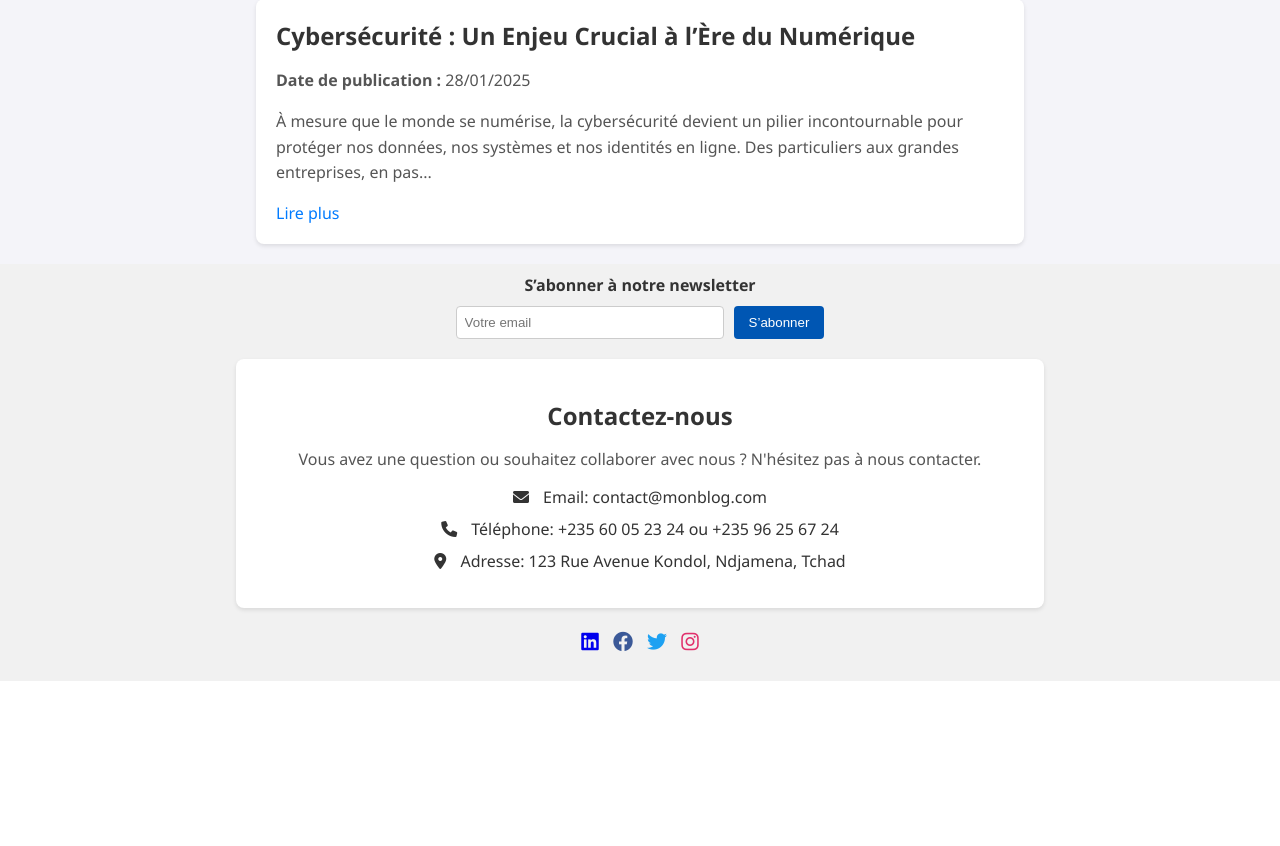
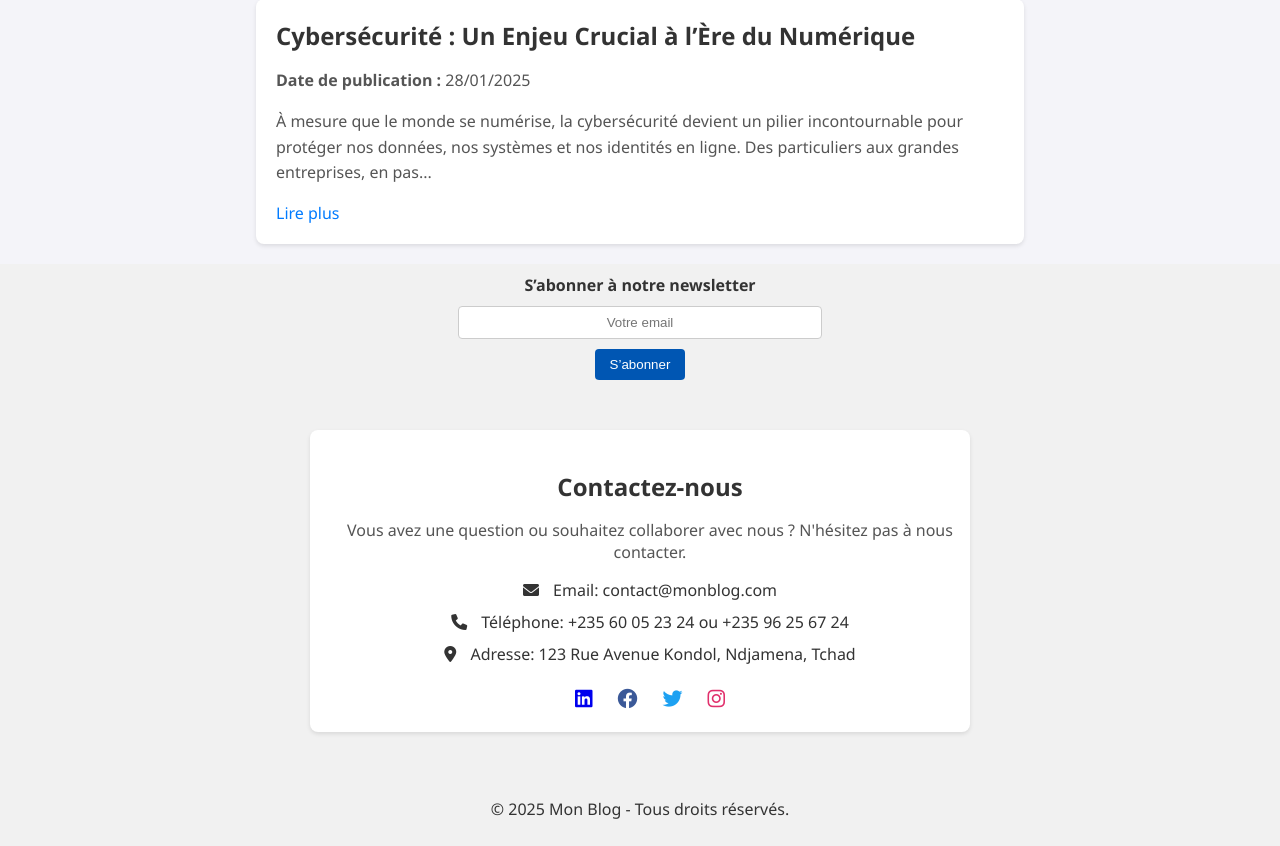
Before and after one commit to Gamaliel19/django, a Django app: page / in a window 1280 px wide. Shown: the part 1146-1992 px from the top of the page. Before the commit the page ends 1827 px from the top, so only its background shows below. Run offline with Django 5.2, Linux system fonts and the light colour scheme; data comes from the database, SQL or seed files in the repository.

Commit message:
deuxième mise à jour du code

```diff
--- a/blog_project/blog/templates/liste_articles.html
+++ b/blog_project/blog/templates/liste_articles.html
@@ -53,7 +53,6 @@
 
         .logo .highlight {
             color: gold;
-            /* Set the color of "Blog" to gold */
         }
 
         nav {
@@ -78,7 +77,6 @@
 
         .container {
             width: 60%;
-            /* Reduce the width from 80% to 60% */
             margin: 0 auto;
             flex: 1;
         }
@@ -89,6 +87,13 @@
             padding: 20px;
             border-radius: 8px;
             box-shadow: 0 2px 4px rgba(0, 0, 0, 0.1);
+            transition: transform 0.2s;
+            /* Zoom effect */
+        }
+
+        .article:hover {
+            transform: scale(1.02);
+            /* Zoom on hover */
         }
 
         .article h2 {
@@ -140,13 +145,16 @@
             display: flex;
             justify-content: center;
             gap: 10px;
+            flex-direction: column;
+            align-items: center;
+            width: 100%;
         }
 
         footer input[type="email"] {
             padding: 8px;
             border-radius: 4px;
             border: 1px solid #ccc;
-            width: 250px;
+            width: 80%;
         }
 
         footer button {
@@ -163,7 +171,7 @@
         }
 
         .social-links {
-            margin-top: 5px;
+            margin-top: 20px;
         }
 
         .social-links a {
@@ -218,6 +226,147 @@
         .contact-info i {
             margin-right: 10px;
         }
+
+        /* Desktop styles */
+        @media (min-width: 1024px) {
+            footer {
+                display: grid;
+                grid-template-columns: 1fr;
+                /* Utilise une seule colonne pour tout centrer */
+                gap: 30px;
+                justify-items: center;
+                /* Centre tout le contenu horizontalement */
+                align-items: center;
+                /* Centre tout le contenu verticalement */
+            }
+
+            footer .contact,
+            footer form {
+                width: 50%;
+                /* Limite la largeur du contenu pour éviter qu'il soit trop large */
+            }
+
+            footer input[type="email"] {
+                width: 200%;
+                /* Augmente la largeur de l'input */
+            }
+
+            .newsletter {
+                display: flex;
+                flex-direction: column;
+                align-items: center;
+                text-align: center;
+                width: 30%;
+            }
+
+            .newsletter form {
+                display: flex;
+                flex-direction: column;
+                align-items: center;
+                width: 100%;
+            }
+
+            .newsletter input[type="email"] {
+                width: 90%;
+                /* Augmente légèrement la largeur */
+                text-align: center;
+                /* Centre le texte à l'intérieur */
+            }
+
+            .newsletter button {
+                width: auto;
+                /* Adapte la largeur au contenu */
+            }
+
+            footer .contact {
+                padding-right: 0;
+                /* Réduit l'espace à droite */
+                text-align: center;
+                /* Centre le texte dans la section contact */
+            }
+
+            footer form {
+                display: flex;
+                flex-direction: column;
+                align-items: center;
+                /* Centre les éléments du formulaire */
+            }
+
+            .social-links {
+                margin-top: 20px;
+                display: flex;
+                gap: 15px;
+                justify-content: center;
+                /* Centre les icônes sociales */
+            }
+        }
+
+        /* Scroll to top button */
+        #scrollToTopBtn {
+            position: fixed;
+            /* Fixed Position */
+            bottom: 20px;
+            /* Place it at the bottom */
+            right: 30px;
+            /* Place it to the right */
+            z-index: 100;
+            /* Sit on top */
+            border: none;
+            /* No border */
+            outline: none;
+            /* No outline */
+            background-color: #007bff;
+            /* Blue Background */
+            color: white;
+            /* White text */
+            cursor: pointer;
+            /* Pointer/hand icon */
+            padding: 10px;
+            /* Some padding */
+            border-radius: 5px;
+            /* Rounded corners */
+            display: none;
+            /* Hidden by default */
+        }
+
+        /* Mobile styles */
+        @media (max-width: 768px) {
+            header .container {
+                flex-direction: column;
+                align-items: center;
+            }
+
+            nav {
+                flex-direction: column;
+                align-items: center;
+            }
+
+            nav a {
+                margin-bottom: 10px;
+            }
+
+            .container {
+                width: 90%;
+            }
+
+            footer form {
+                width: 100%;
+            }
+
+            footer input[type="email"] {
+                width: 80%;
+            }
+
+            footer button {
+                width: 80%;
+            }
+
+            .social-links {
+                display: flex;
+                justify-content: center;
+                gap: 15px;
+            }
+        }
     </style>
 </head>
 
@@ -232,7 +381,7 @@
                 <a href="#">À propos</a>
                 <a href="#">Contact</a>
             </nav>
-            <i class="fas fa-moon theme-icon"></i> <!-- Moon icon for theme mode -->
+            <i class="fas fa-moon theme-icon"></i>
         </div>
     </header>
     <main class="container">
@@ -245,13 +394,19 @@
         </div>
         {% endfor %}
     </main>
+
+    <!-- Scroll to Top Button -->
+    <button onclick="scrollToTop()" id="scrollToTopBtn" title="Go to top">↑</button>
+
     <footer>
+        <section class="newsletter">
             <h4>S’abonner à notre newsletter</h4>
             <form id="newsletter-form" method="POST">
                 {% csrf_token %}
                 <input type="email" name="email" placeholder="Votre email" required>
                 <button type="submit">S’abonner</button>
             </form>
+        </section>
 
         <!-- Section Contact -->
         <section id="contact" class="contact">
@@ -262,15 +417,16 @@
                 <li><i class="fas fa-phone"></i> Téléphone: +235 60 05 23 24 ou +235 96 25 67 24</li>
                 <li><i class="fas fa-map-marker-alt"></i> Adresse: 123 Rue Avenue Kondol, Ndjamena, Tchad</li>
             </ul>
-        </section>
 
             <div class="social-links">
-            <a href="https://www.linkedin.com/in/yagali"><i class="fab fa-linkedin"></i></a>
-            <a href="https://www.facebook.com/nafou.gamaliel"><i class="fab fa-facebook"></i></a>
+                <a href="https://www.linkedin.com/"><i class="fab fa-linkedin"></i></a>
+                <a href="https://www.facebook.com"><i class="fab fa-facebook"></i></a>
                 <a href="https://www.twitter.com"><i class="fab fa-twitter"></i></a>
                 <a href="https://www.instagram.com"><i class="fab fa-instagram"></i></a>
             </div>
-        <p id="newsletter-message"></p>
+        </section>
+
+        <p>&copy; 2025 Mon Blog - Tous droits réservés.</p>
     </footer>
 
     <script>
@@ -287,7 +443,6 @@
                 });
         });
 
-        // JavaScript to toggle theme mode
         document.querySelector('.theme-icon').addEventListener('click', function () {
             document.body.classList.toggle('dark-mode');
             const icon = document.querySelector('.theme-icon');
@@ -299,6 +454,24 @@
                 icon.classList.add('fa-moon');
             }
         });
+
+        // Scroll to Top Functionality
+        const scrollToTopBtn = document.getElementById("scrollToTopBtn");
+
+        window.onscroll = function () {
+            if (document.body.scrollTop > 20 || document.documentElement.scrollTop > 20) {
+                scrollToTopBtn.style.display = "block";
+            } else {
+                scrollToTopBtn.style.display = "none";
+            }
+        };
+
+        function scrollToTop() {
+            window.scrollTo({
+                top: 0,
+                behavior: 'smooth' // Smooth scroll
+            });
+        }
     </script>
 </body>
 
```
Lines whose indentation alone changed are shown as unchanged.
